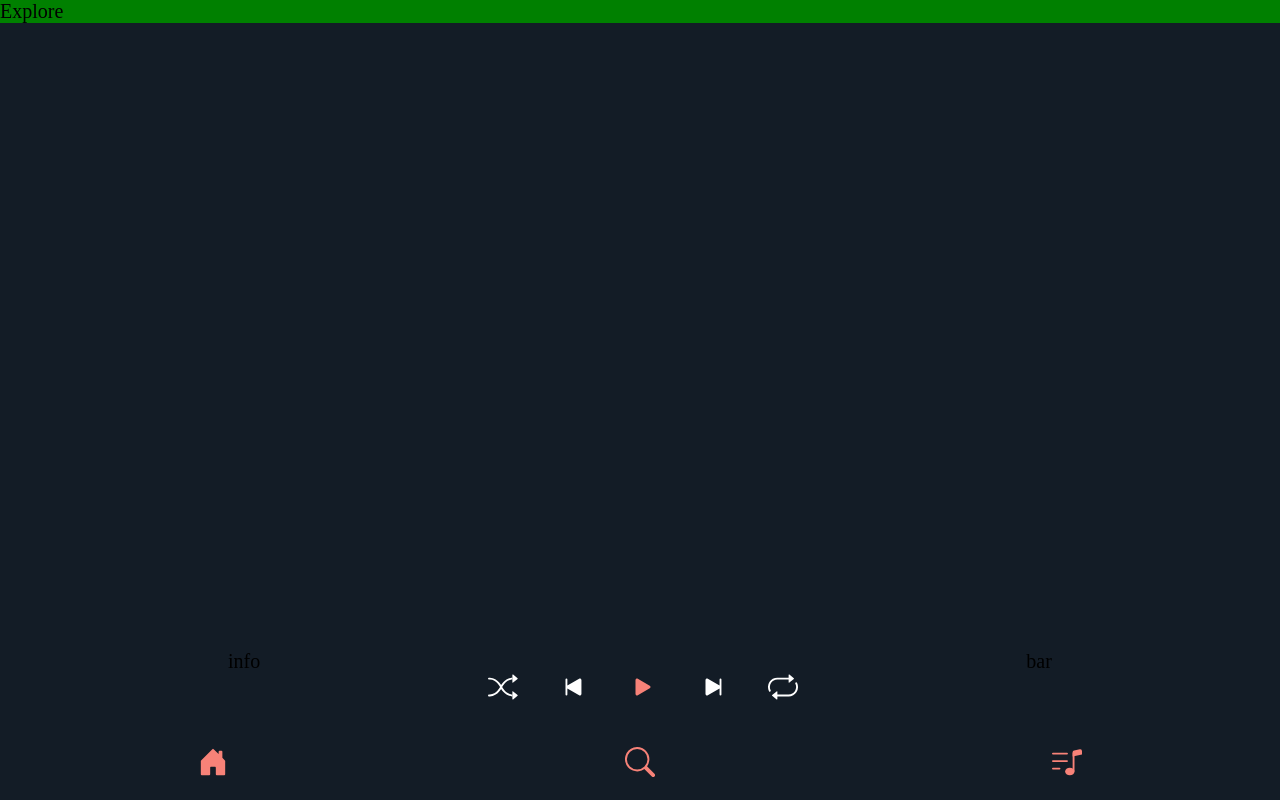
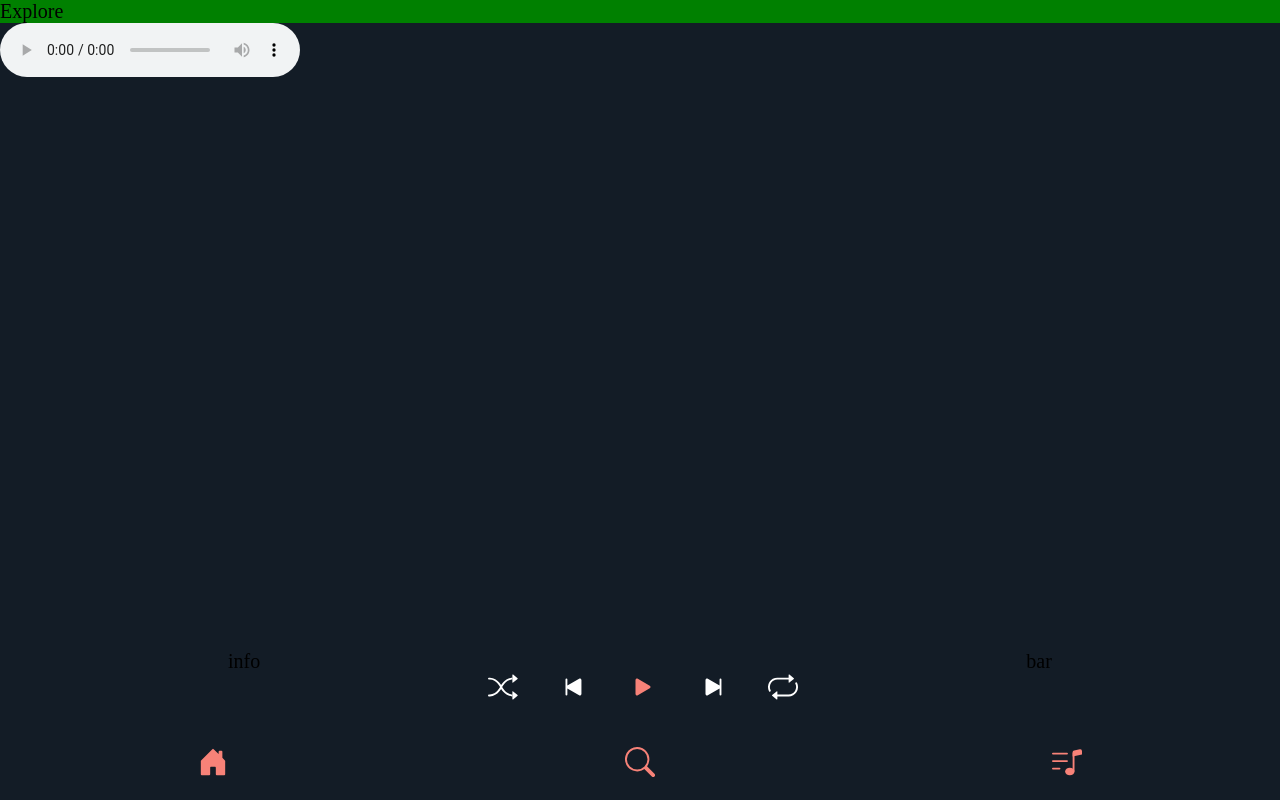
Before and after one commit to OlekOlaisen/Music-streaming-application, a React (Create React App) app: page / in a window 1280 px wide. Built offline with nearby package versions, Linux system fonts and the light colour scheme.

Commit message:
Added functionality to player controls

```diff
--- a/src/AppRoutes.jsx
+++ b/src/AppRoutes.jsx
@@ -6,10 +6,12 @@ import NotFound from './pages/notFound.jsx';
 import Search from './pages/search.jsx';
 import Playlists from './pages/playlists.jsx';
 import Player from './components/player.jsx';
+import { AudioProvider } from './components/audioContext.jsx';
 
 function AppRoutes() {
   return (
     <Router>
+    <AudioProvider>
     <Routes>
     <Route path="/" element={<Home />} />
     <Route path="/search" element={<Search />} />
@@ -18,7 +20,9 @@ function AppRoutes() {
     </Routes>
     <Footer/>
     <Player/>
+    </AudioProvider>
     </Router>
+
 
 
     );
--- /dev/null
+++ b/src/components/audioContext.jsx
@@ -0,0 +1,67 @@
+import React, { useState, createContext, useRef, useEffect } from 'react';
+
+export const AudioContext = createContext();
+
+export const AudioProvider = ({ children }) => {
+    const [playlist, setPlaylist] = useState([]); // New state for playlist
+    const [currentIndex, setCurrentIndex] = useState(-1); // New state for current index
+    const [isPlaying, setIsPlaying] = useState(false);
+    const [repeatMode, setRepeatMode] = useState(0); // 0 - off, 1 - repeat, 2 - repeat1
+
+    const audioRef = useRef(null);
+
+    const playSong = (songUrl, index) => {
+      setCurrentIndex(index); // set current index
+
+    };
+
+    const togglePlay = () => {
+      setIsPlaying(!isPlaying);
+    };
+
+    const toggleRepeat = () => {
+      setRepeatMode((prevMode) => (prevMode + 1) % 3);
+    };
+
+    const playNext = () => { // New function
+      if (currentIndex < playlist.length - 1) {
+        setCurrentIndex(currentIndex + 1);
+      }
+    };
+
+    const playPrevious = () => { // New function
+      if (currentIndex > 0) {
+        setCurrentIndex(currentIndex - 1);
+
+      }
+    };
+
+    useEffect(() => {
+      if (audioRef.current) {
+        if (isPlaying) {
+          audioRef.current.play();
+        } else {
+          audioRef.current.pause();
+        }
+      }
+    }, [isPlaying]);
+
+    useEffect(() => {
+      if (playlist[currentIndex]) {
+        const audio = audioRef.current;
+        audio.src = playlist[currentIndex].preview; // set the src to the new song
+        audio.play().then(() => {
+          setIsPlaying(true);
+        }).catch((error) => {
+          console.error("Error playing audio:", error);
+        });
+      }
+    }, [currentIndex, playlist]);
+
+    return (
+      <AudioContext.Provider value={{ playSong, isPlaying, togglePlay, repeatMode, toggleRepeat, playNext, playPrevious, setPlaylist }}>
+        {children}
+        <audio ref={audioRef} controls autoPlay={isPlaying} loop={repeatMode === 1} />
+      </AudioContext.Provider>
+    );
+  };
--- a/src/components/player.jsx
+++ b/src/components/player.jsx
@@ -1,17 +1,54 @@
-import React, { useState } from "react";
+import React, { useState, useContext, useRef, useEffect } from "react";
 import { Shuffle, SkipStartFill, PlayFill, PauseFill, SkipEndFill, Repeat, Repeat1 } from 'react-bootstrap-icons';
-
+import { AudioContext } from './audioContext.jsx';
 
 function Player() {
-  const [isPlaying, setIsPlaying] = useState(false);
+    const { isPlaying, togglePlay, playNext, playPrevious } = useContext(AudioContext); // Using the AudioContext
     const [repeatMode, setRepeatMode] = useState(0); // 0 - off, 1 - repeat, 2 - repeat1
+    const audioRef = useRef(null);
 
-  const togglePlay = () => {
-    setIsPlaying(!isPlaying);
+    useEffect(() => {
+        const handleError = (error) => {
+            if (error.message === 'The fetching process for the media resource was aborted by the user agent at the user\'s request.') {
+                // Ignore this specific error caused by user action
+                return;
+            }
+
+            console.error("Error playing audio:", error);
+            // Handle other errors appropriately
+            // For example, you can show an error message to the user or perform any other action.
+        };
+
+        audioRef.current.addEventListener('error', handleError);
+
+        return () => {
+            if (audioRef.current) {
+                audioRef.current.pause();
+            }
+            audioRef.current.removeEventListener('error', handleError);
+        };
+    }, []);
+
+    useEffect(() => {
+        if (isPlaying) {
+            audioRef.current.play().catch(handleError); // Catch any play() errors
+        } else {
+            audioRef.current.pause();
+        }
+    }, [isPlaying]);
+
+    const handleError = (error) => {
+        if (error.message === 'The fetching process for the media resource was aborted by the user agent at the user\'s request.') {
+            // Ignore this specific error caused by user action
+            return;
+        }
+
+        console.error("Error playing audio:", error);
+        // Handle other errors appropriately
+        // For example, you can show an error message to the user or perform any other action.
     };
 
     const toggleRepeat = () => {
-
         setRepeatMode((prevMode) => (prevMode + 1) % 3);
     };
 
@@ -22,16 +59,14 @@ function Player() {
             </div>
             <div className="player__controls">
                 <div className="player__controls-buttons">
-          <button className="player__controls-shuffle button"><Shuffle/></button>
-          <button className="player__controls-rewind button"><SkipStartFill/></button>
+                    <button className="player__controls-shuffle button"><Shuffle /></button>
+                    <button className="player__controls-rewind button" onClick={playPrevious}><SkipStartFill /></button>
                     <button className="player__controls-toggle button" onClick={togglePlay}>
-            {isPlaying ? <PauseFill className="player__controls-toggle-pause"/> : <PlayFill className="player__controls-toggle-play"/>}
+                        {isPlaying ? <PauseFill className="player__controls-toggle-pause" /> : <PlayFill className="player__controls-toggle-play" />}
                     </button>
-          <button className="player__controls-forward button"><SkipEndFill/></button>
-
+                    <button className="player__controls-forward button" onClick={playNext}><SkipEndFill /></button>
                     <button className="player__controls-loop button" onClick={toggleRepeat}>
-            {/* Use different colors to indicate repeatMode */}
-            {repeatMode === 0 && <Repeat className="player__controls-loop-off"/>}
+                        {repeatMode === 0 && <Repeat className="player__controls-loop-off" />}
                         {repeatMode === 1 && <Repeat className="player__controls-loop-on" />}
                         {repeatMode === 2 && <Repeat1 className="player__controls-loop-1" />}
                     </button>
@@ -40,6 +75,7 @@ function Player() {
             <div className="player__progress">
                 <p>bar</p>
             </div>
+            <audio ref={audioRef} onError={handleError} />
         </section>
     );
 }
--- a/src/pages/search.jsx
+++ b/src/pages/search.jsx
@@ -1,11 +1,12 @@
-import React, { useState, useEffect } from 'react';
+import React, { useState, useEffect, useContext } from 'react';
 import { Search as SearchIcon } from 'react-bootstrap-icons';
-import Player from '../components/player.jsx';
+import { AudioContext } from '../components/audioContext.jsx'; // Update this import path
 
 const FetchAPI = () => {
     const [query, setQuery] = useState('');
     const [results, setResults] = useState([]);
-    const [currentSong, setCurrentSong] = useState(null); // Added state to keep track of the current song
+
+    const { playSong, setPlaylist } = useContext(AudioContext); // Using the AudioContext
 
     useEffect(() => {
         const timerId = setTimeout(() => {
@@ -41,16 +42,13 @@ const FetchAPI = () => {
                 return;
             }
             setResults(response.data);
+            setPlaylist(response.data);
         })
         .catch((err) => console.error(err));
     };
 
     const handleInputChange = (event) => {
         setQuery(event.target.value);
-    };
-
-    const playSong = (song) => {
-        setCurrentSong(song.preview); // Assuming that the song object has a 'preview' property with the audio file URL
     };
 
     return (
@@ -71,7 +69,7 @@ const FetchAPI = () => {
 
             <div className="search__results">
                 {results.map((song, index) => (
-                    <div className='search__results-item' key={index} onClick={() => playSong(song)}> {/* Added click handler */}
+                    <div className='search__results-item' key={index} onClick={() => playSong(song.preview, index)}>
                         <div className='search__results-item-cover'>
                             {song.album && <img className='search__results-item-image' src={song.album.cover} alt={`${song.title} cover`} />}
                         </div>
@@ -82,9 +80,6 @@ const FetchAPI = () => {
                     </div>
                 ))}
             </div>
-
-            {/* Added audio element */}
-            {currentSong && <audio controls autoPlay src={currentSong} />}
         </main>
     );
 };
```
Lines whose indentation alone changed are shown as unchanged.
